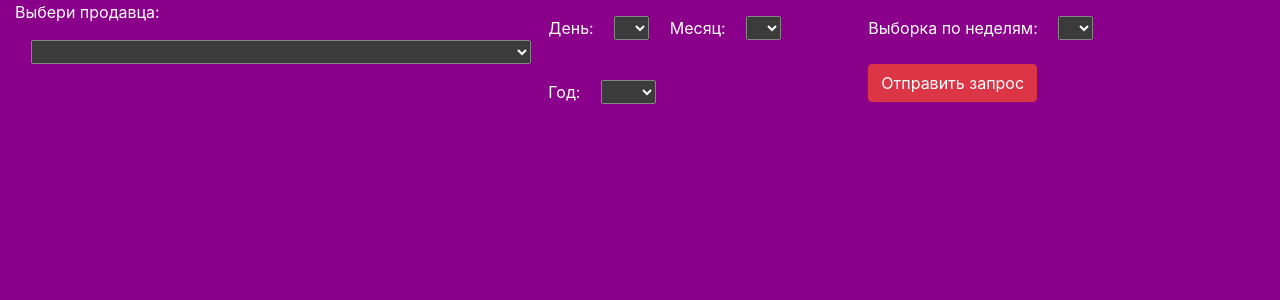
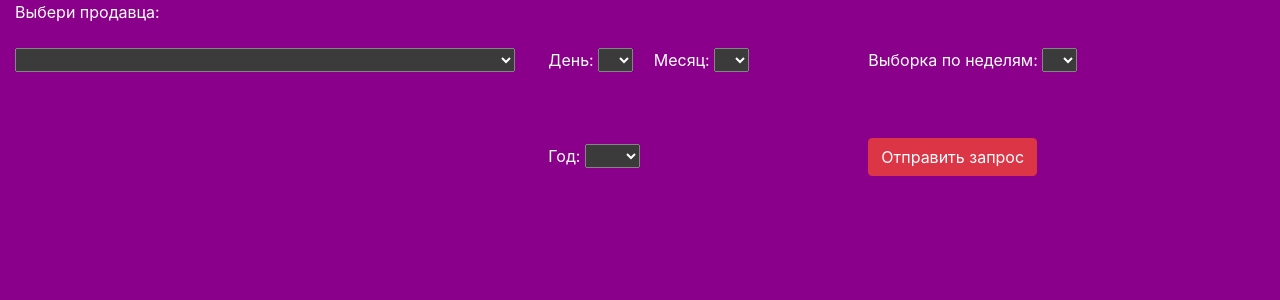
Before and after one commit to TurtleOld/budget_interface_flask, a Flask app: page /accounting in a window 1280 px wide. Shown: the top 300 px of the page. Run offline with Flask 2, Linux system fonts and the light colour scheme; a database or web service that is not in the repository returns one stand-in record (values such as "Sample title"); parts of the project's set-up code (start-up, migrations or seed data) failed here and were passed over; some libraries are stand-ins or nearby versions.

Commit message:
добавлены отступы для label and\or classes weeks, days, months, years

```diff
--- a/static/css/styles.css
+++ b/static/css/styles.css
@@ -49,14 +49,29 @@
 
 
 select.seller {
-    margin: 1rem;
+    margin: 1.5rem 1rem 1rem 0;
     width: 500px;
+}
 
+.seller_label {
+    padding: 1.5rem 1rem 1rem 3rem;
+}
+
+.days_label, .months_label, .years_label {
+    padding-left: 2rem;
 }
 
 select.days, select.months, select.years, select.weeks {
-    margin: 1rem;
+    margin: 3rem 1rem 1rem 0;
     width: 35px;
+}
+
+.weeks_label {
+    margin-left: -2rem;
+}
+
+.months_label, .years_label {
+    margin-left: -1rem;
 }
 
 select.years {
@@ -69,3 +84,7 @@
 	border-bottom: 1px solid #fff;
 	display: inline-block;
 }
+
+button[type="submit"] {
+    margin: 2.6rem 1rem 1rem 0;
+}
```
